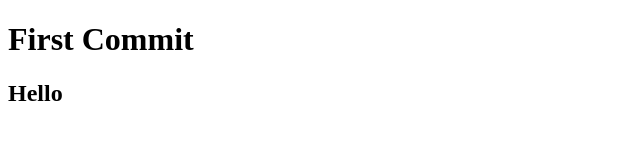
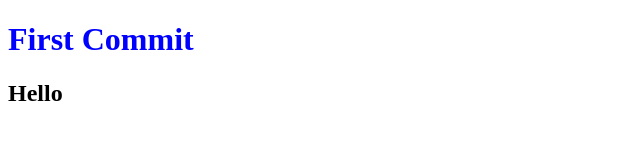
Before and after one commit to BigMrRob/PythonWebProgramming, a plain HTML site: page index.html in a window 1280 px wide. Shown: the whole page, without its empty margins (0-640 px from the left). Drawn offline with Linux system fonts and the light colour scheme.

Commit message:
changed h1 styling

```diff
--- a/index.html
+++ b/index.html
@@ -4,7 +4,7 @@
     <meta charset="UTF-8" />
     <meta name="viewport" content="width=device-width, initial-scale=1.0" />
     <title>Document</title>
-    <h1>First Commit</h1>
+    <h1 style="color: blue;">First Commit</h1>
     <h2>Hello</h2>
   </head>
   <body></body>
```
